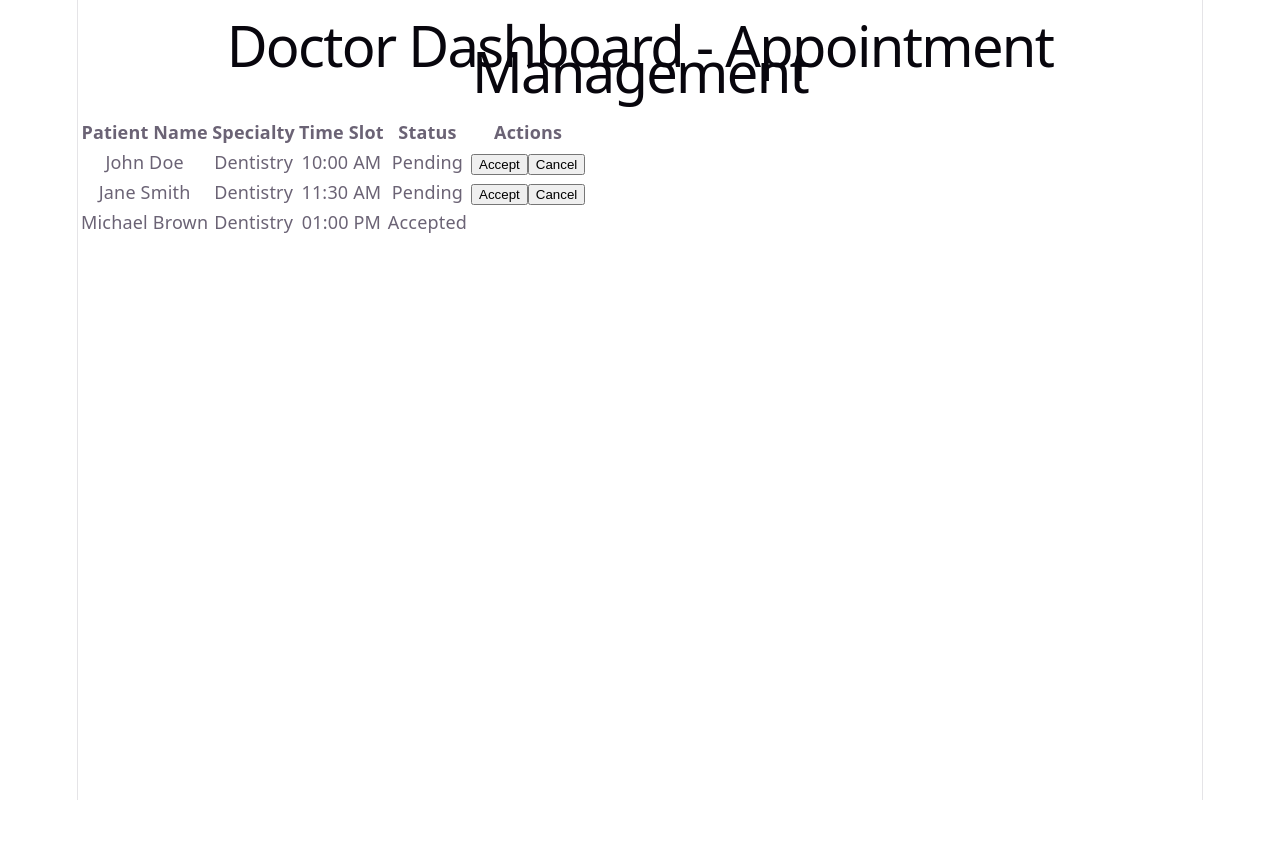
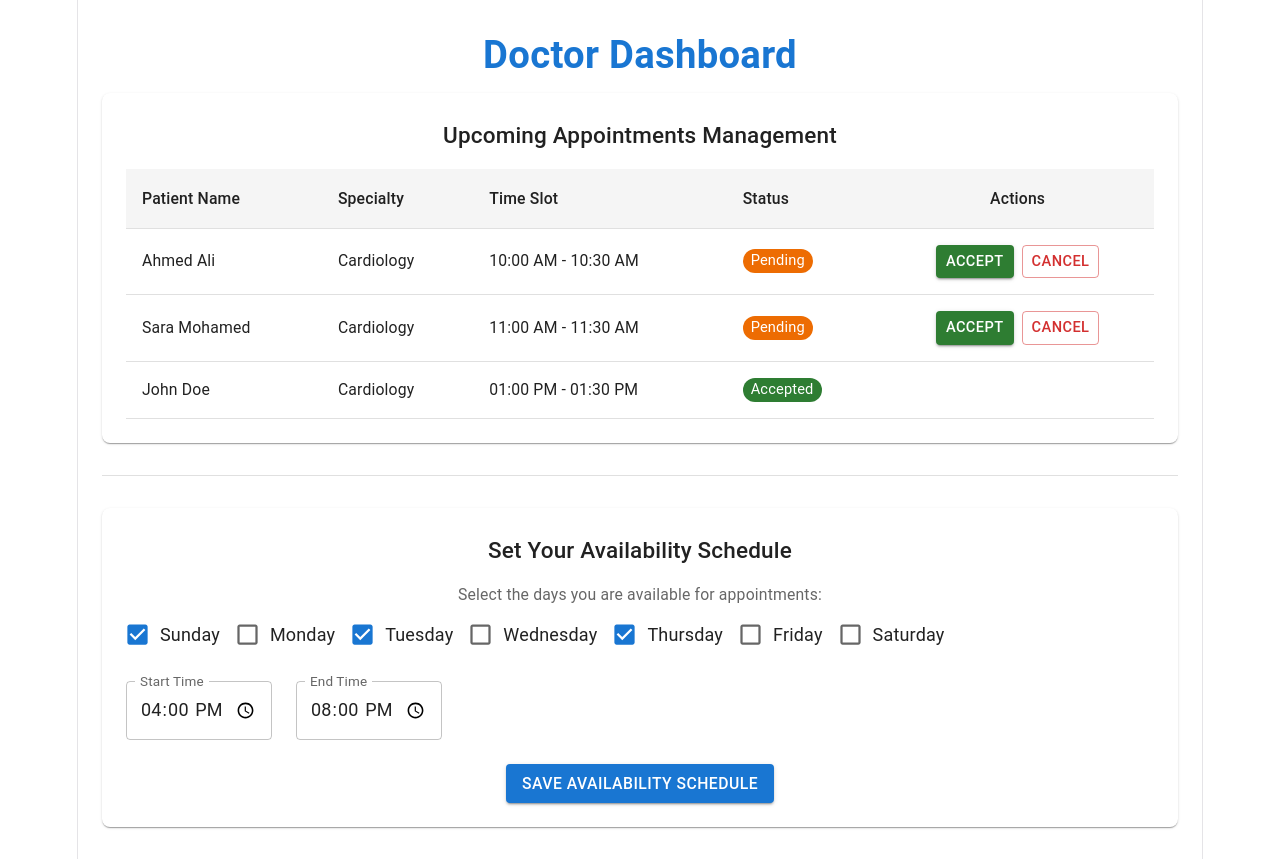
Before and after one commit to maiahmeb13579-create/Medical-Booking-App-main, a React (Vite) app in the folder Medical-Booking-App-main/: page / in a window 1280 px wide. Before the commit the page ends 800 px from the top, so only its background shows below. Built offline with nearby package versions, Linux system fonts and the light colour scheme.

Commit message:
feat: implement doctor availability scheduling functionality

```diff
--- a/Medical-Booking-App-main/src/pages/Doctor/DoctorDashboard.jsx
+++ b/Medical-Booking-App-main/src/pages/Doctor/DoctorDashboard.jsx
@@ -1,78 +1,136 @@
 import React, { useState } from 'react';
+import {
+  Container, Typography, Box, Paper, Table, TableBody, TableCell,
+  TableContainer, TableHead, TableRow, Button, Chip, Divider,
+  FormGroup, FormControlLabel, Checkbox, TextField
+} from '@mui/material';
 
-const DoctorDashboard = () => {
-  // State to manage appointments data
+export default function DoctorDashboard() {
+  // 1. Mock Data for Upcoming and Past Appointments
   const [appointments, setAppointments] = useState([
-    { id: 1, patientName: "John Doe", specialty: "Dentistry", time: "10:00 AM", status: "Pending" },
-    { id: 2, patientName: "Jane Smith", specialty: "Dentistry", time: "11:30 AM", status: "Pending" },
-    { id: 3, patientName: "Michael Brown", specialty: "Dentistry", time: "01:00 PM", status: "Accepted" },
+    { id: 1, patientName: "Ahmed Ali", specialty: "Cardiology", timeSlot: "10:00 AM - 10:30 AM", status: "Pending" },
+    { id: 2, patientName: "Sara Mohamed", specialty: "Cardiology", timeSlot: "11:00 AM - 11:30 AM", status: "Pending" },
+    { id: 3, patientName: "John Doe", specialty: "Cardiology", timeSlot: "01:00 PM - 01:30 PM", status: "Accepted" },
   ]);
 
-  // Function to handle status update (Accept / Cancel)
+  // 2. State for Doctor Availability Scheduling
+  const [availableDays, setAvailableDays] = useState({
+    Sunday: true, Monday: false, Tuesday: true, Wednesday: false, Thursday: true, Friday: false, Saturday: false
+  });
+  const [startTime, setStartTime] = useState("16:00");
+  const [endTime, setEndTime] = useState("20:00");
+
+  // Handle Appointment Status Change
   const handleStatusChange = (id, newStatus) => {
-    setAppointments(prev =>
-      prev.map(app => app.id === id ? { ...app, status: newStatus } : app)
-    );
+    setAppointments(prev => prev.map(app => app.id === id ? { ...app, status: newStatus } : app));
+  };
+
+  // Handle Working Days Checkbox Change
+  const handleDayChange = (event) => {
+    setAvailableDays({ ...availableDays, [event.target.name]: event.target.checked });
+  };
+
+  // Handle Save Schedule Action
+  const handleSaveSchedule = () => {
+    alert(`Success! Availability schedule updated from ${startTime} to ${endTime}`);
   };
 
   return (
-    <div className="p-6 bg-gray-100 min-h-screen">
-      <div className="max-w-5xl mx-auto bg-white rounded-lg shadow-md p-6">
-        <h1 className="text-2xl font-bold text-gray-800 mb-6 border-b pb-4">
-          Doctor Dashboard - Appointment Management
-        </h1>
+    <Container maxWidth="lg" sx={{ mt: 4, mb: 4 }}>
+      <Typography variant="h4" gutterBottom sx={{ fontWeight: 'bold', color: '#1976d2' }}>
+        Doctor Dashboard
+      </Typography>
 
-        <div className="overflow-x-auto">
-          <table className="w-full text-left border-collapse">
-            <thead>
-              <tr className="bg-gray-800 text-white">
-                <th className="p-3">Patient Name</th>
-                <th className="p-3">Specialty</th>
-                <th className="p-3">Time Slot</th>
-                <th className="p-3">Status</th>
-                <th className="p-3">Actions</th>
-              </tr>
-            </thead>
-            <tbody>
-              {appointments.map(app => (
-                <tr key={app.id} className="border-b hover:bg-gray-50">
-                  <td className="p-3 font-semibold">{app.patientName}</td>
-                  <td className="p-3 text-gray-600">{app.specialty}</td>
-                  <td className="p-3 text-blue-600 font-medium">{app.time}</td>
-                  <td className="p-3">
-                    <span className={`px-3 py-1 rounded-full text-xs font-bold ${
-                      app.status === 'Accepted' ? 'bg-green-100 text-green-700' :
-                      app.status === 'Cancelled' ? 'bg-red-100 text-red-700' : 'bg-yellow-100 text-yellow-700'
-                    }`}>
-                      {app.status}
-                    </span>
-                  </td>
-                  <td className="p-3 space-x-2">
+      {/* Appointment Management Section */}
+      <Paper sx={{ p: 3, mb: 4, borderRadius: 2 }}>
+        <Typography variant="h6" gutterBottom sx={{ mb: 2 }}>
+          Upcoming Appointments Management
+        </Typography>
+        <TableContainer>
+          <Table>
+            <TableHead sx={{ backgroundColor: '#f5f5f5' }}>
+              <TableRow>
+                <TableCell>Patient Name</TableCell>
+                <TableCell>Specialty</TableCell>
+                <TableCell>Time Slot</TableCell>
+                <TableCell>Status</TableCell>
+                <TableCell align="center">Actions</TableCell>
+              </TableRow>
+            </TableHead>
+            <TableBody>
+              {appointments.map((app) => (
+                <TableRow key={app.id}>
+                  <TableCell>{app.patientName}</TableCell>
+                  <TableCell>{app.specialty}</TableCell>
+                  <TableCell>{app.timeSlot}</TableCell>
+                  <TableCell>
+                    <Chip
+                      label={app.status}
+                      color={app.status === 'Accepted' ? 'success' : app.status === 'Cancelled' ? 'error' : 'warning'}
+                      size="small"
+                    />
+                  </TableCell>
+                  <TableCell align="center">
                     {app.status === 'Pending' && (
-                      <>
-                        <button
-                          onClick={() => handleStatusChange(app.id, 'Accepted')}
-                          className="bg-green-500 hover:bg-green-600 text-white text-xs px-3 py-1 rounded-md transition"
-                        >
-                          Accept
-                        </button>
-                        <button
-                          onClick={() => handleStatusChange(app.id, 'Cancelled')}
-                          className="bg-red-500 hover:bg-red-600 text-white text-xs px-3 py-1 rounded-md transition"
-                        >
-                          Cancel
-                        </button>
-                      </>
+                      <Box sx={{ display: 'flex', gap: 1, justifyContent: 'center' }}>
+                        <Button variant="contained" color="success" size="small" onClick={() => handleStatusChange(app.id, 'Accepted')}>Accept</Button>
+                        <Button variant="outlined" color="error" size="small" onClick={() => handleStatusChange(app.id, 'Cancelled')}>Cancel</Button>
+                      </Box>
                     )}
-                  </td>
-                </tr>
+                  </TableCell>
+                </TableRow>
               ))}
-            </tbody>
-          </table>
-        </div>
-      </div>
-    </div>
+            </TableBody>
+          </Table>
+        </TableContainer>
+      </Paper>
+
+      <Divider sx={{ mb: 4 }} />
+
+      {/* Doctor Scheduling Section */}
+      <Paper sx={{ p: 3, borderRadius: 2 }}>
+        <Typography variant="h6" gutterBottom sx={{ mb: 2 }}>
+          Set Your Availability Schedule
+        </Typography>
+
+        <Box sx={{ mb: 3 }}>
+          <Typography variant="body2" color="textSecondary" gutterBottom>
+            Select the days you are available for appointments:
+          </Typography>
+          <FormGroup row>
+            {Object.keys(availableDays).map((day) => (
+              <FormControlLabel
+                key={day}
+                control={<Checkbox checked={availableDays[day]} onChange={handleDayChange} name={day} color="primary" />}
+                label={day}
+              />
+            ))}
+          </FormGroup>
+        </Box>
+
+        <Box sx={{ display: 'flex', gap: 3, mb: 3, flexWrap: 'wrap' }}>
+          <TextField
+            label="Start Time"
+            type="time"
+            value={startTime}
+            onChange={(e) => setStartTime(e.target.value)}
+            InputLabelProps={{ shrink: true }}
+            inputProps={{ step: 300 }}
+          />
+          <TextField
+            label="End Time"
+            type="time"
+            value={endTime}
+            onChange={(e) => setEndTime(e.target.value)}
+            InputLabelProps={{ shrink: true }}
+            inputProps={{ step: 300 }}
+          />
+        </Box>
+
+        <Button variant="contained" color="primary" onClick={handleSaveSchedule}>
+          Save Availability Schedule
+        </Button>
+      </Paper>
+    </Container>
   );
-};
-
-export default DoctorDashboard;
+}
```
